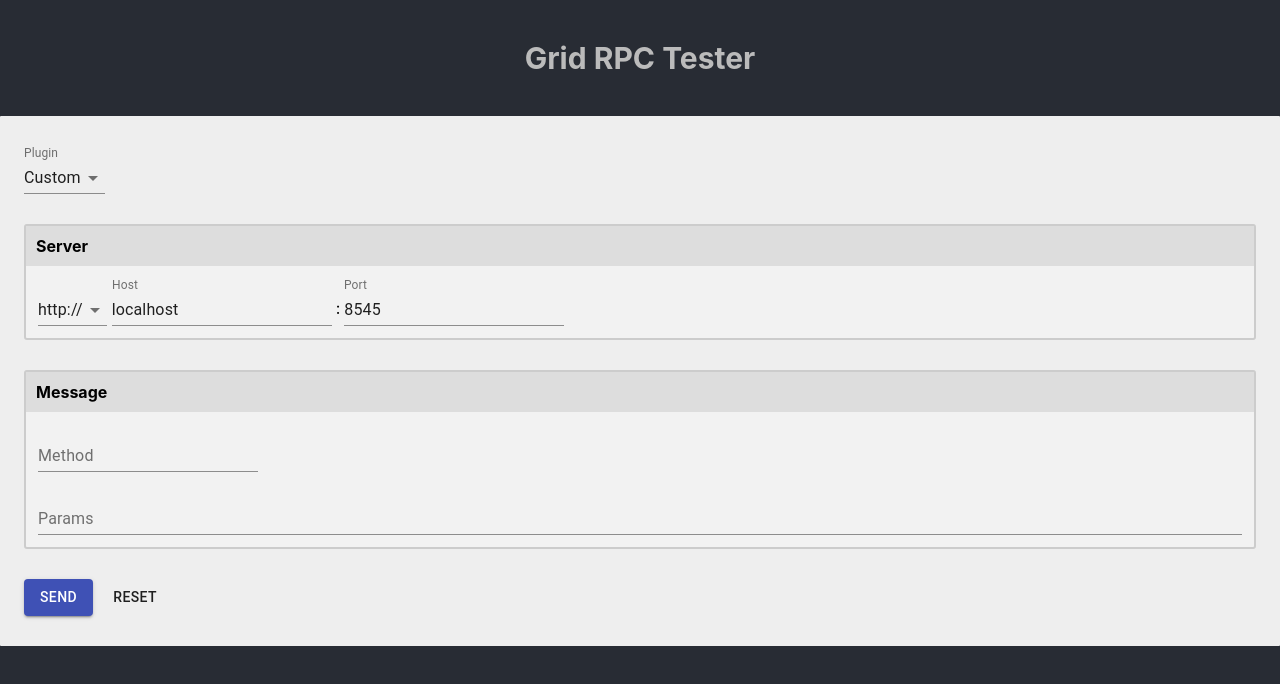
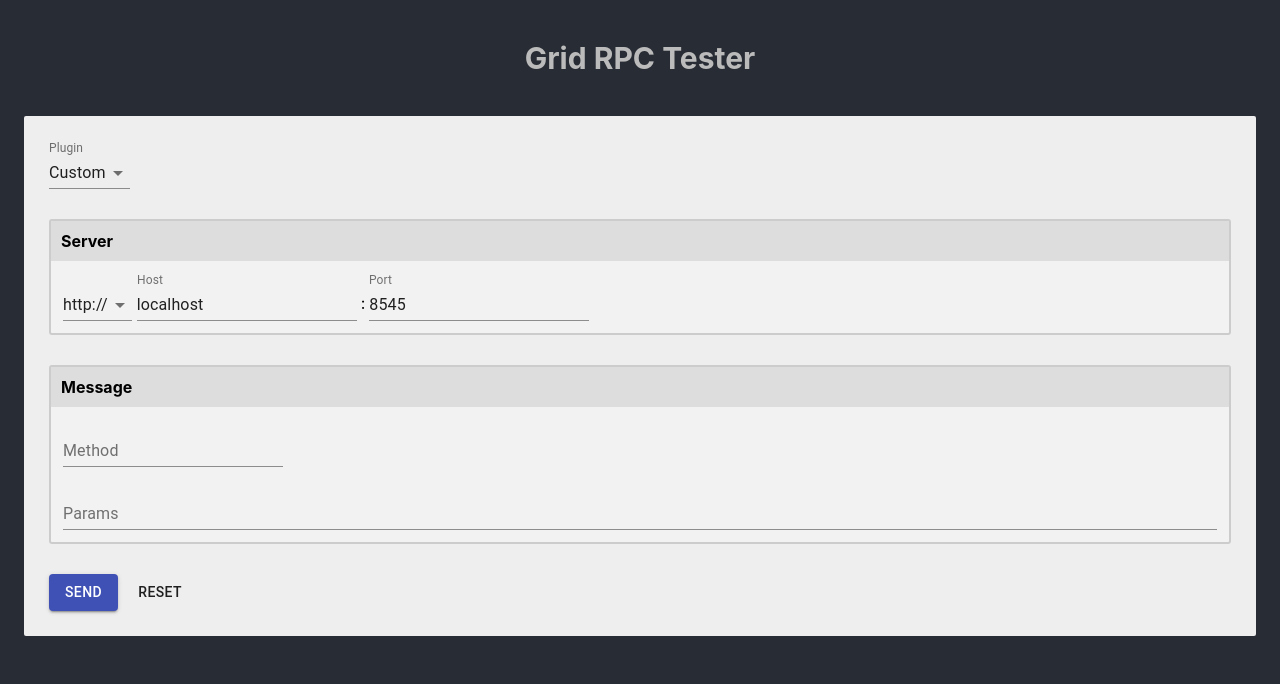
Before and after one commit to ryanio/grid-rpc-app, a React (Create React App) app: page / in a window 1280 px wide. Shown: the top 684 px of the page. Built offline with nearby package versions, Linux system fonts and the light colour scheme.

Commit message:
chore: add pending state, better container styling

```diff
--- a/src/App.css
+++ b/src/App.css
@@ -25,13 +25,6 @@ h1 {
   background: #ddd;
   padding: 10px;
   font-weight: bold;
-}
-
-.container {
-  background: #eee;
-  text-align: left;
-  padding: 30px;
-  border-radius: 1px;
 }
 
 .section-outline {
--- a/src/App.js
+++ b/src/App.js
@@ -169,6 +169,7 @@ class App extends Component {
   };
 
   send = async () => {
+    this.setState({ result: 'Pending...' });
     const { selectedPlugin, method, pluginState } = this.state;
     let { params } = this.state;
     if (!params || params === '') {
@@ -476,8 +477,15 @@ class App extends Component {
         <header className="app-header">
           <h1>Grid RPC Tester</h1>
         </header>
-        <Container className="container">
-          <main>
+        <Container>
+          <main
+            style={{
+              textAlign: 'left',
+              background: '#eee',
+              padding: 25,
+              borderRadius: 2
+            }}
+          >
             {this.renderForm()}
             {this.renderError()}
             {this.renderButtons()}
```
